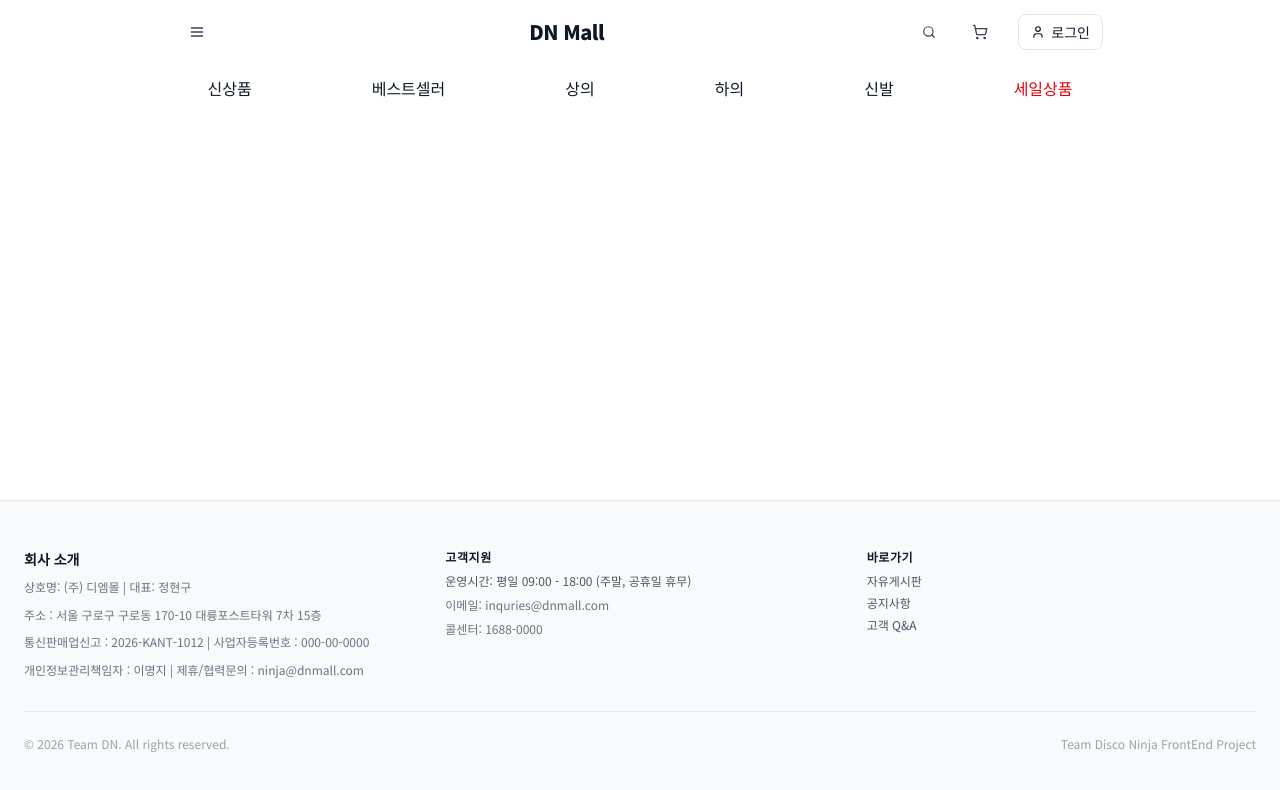
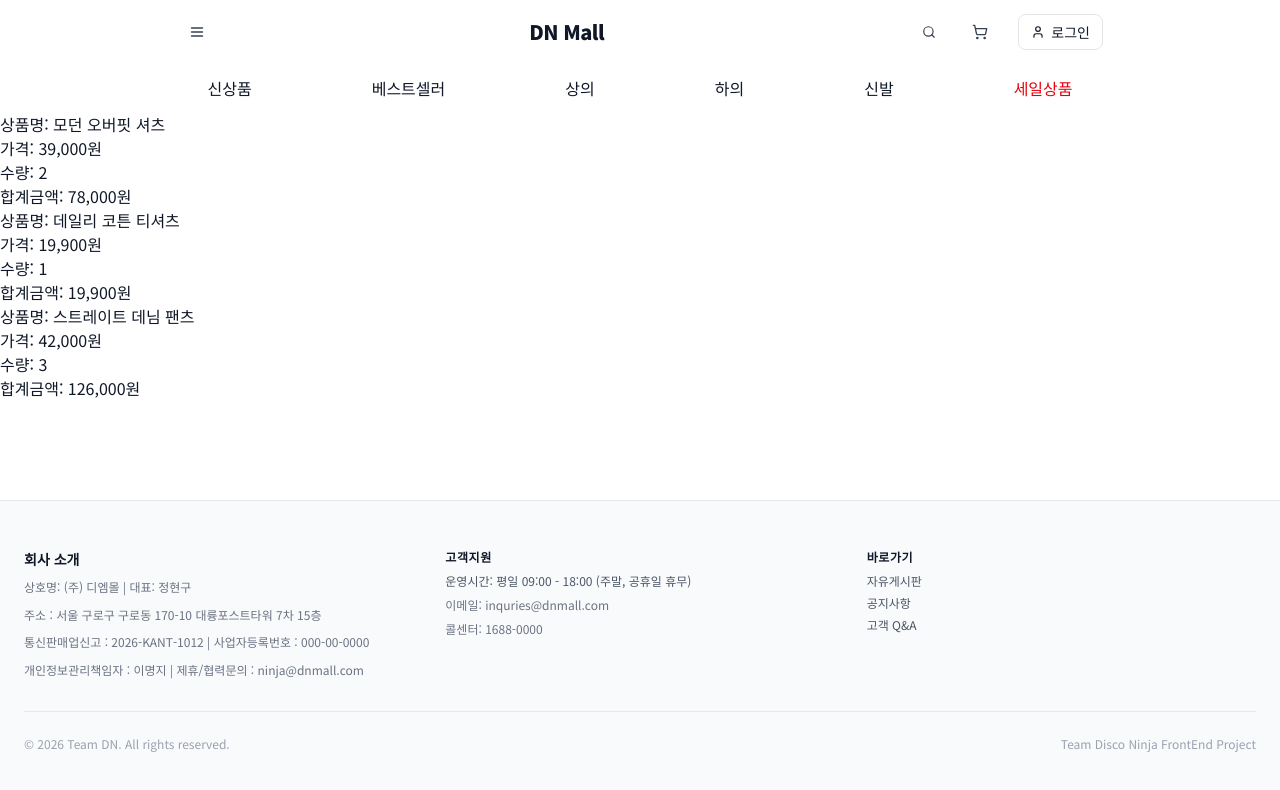
Before and after one commit to mjlee0914/FE-project-teamD, a Next.js app: page /cart in a window 1280 px wide. Shown: the top 790 px of the page. Built offline with nearby package versions, Linux system fonts and the light colour scheme.

Commit message:
feat: 장바구니 타입, 목업 데이터, 상품 목록 추가

```diff
--- a/app/(shop)/cart/page.tsx
+++ b/app/(shop)/cart/page.tsx
@@ -1,3 +1,5 @@
+import CartItemList from '@/domains/cart/components/CartItemList';
+
 export default function Page() {
-    return null;
+    return <CartItemList />;
 }
--- /dev/null
+++ b/domains/cart/components/CartItemList.tsx
@@ -0,0 +1,22 @@
+import { formatPrice } from '@/shared/utils/formatPrice';
+import { MOCK_CART_ITEMS } from '@/shared/mocks/mockData';
+
+export default function CartItemList() {
+    return (
+        <ul>
+            {MOCK_CART_ITEMS.map((item) => {
+                return (
+                    <li key={item.product.id}>
+                        <p>상품명: {item.product.name}</p>
+                        <p>가격: {formatPrice(item.product.price)}</p>
+                        <p>수량: {item.quantity}</p>
+                        <p>
+                            합계금액:{' '}
+                            {formatPrice(item.product.price * item.quantity)}
+                        </p>
+                    </li>
+                );
+            })}
+        </ul>
+    );
+}
--- /dev/null
+++ b/domains/cart/types/cart.types.ts
@@ -0,0 +1,6 @@
+import { Product } from '@/domains/products/types/product.types';
+
+export interface CartItem {
+    product: Product;
+    quantity: number;
+}
--- a/shared/mocks/mockData.ts
+++ b/shared/mocks/mockData.ts
@@ -3,6 +3,7 @@ import { BoardSetting } from '@/domains/boards/types/board.types';
 import { Category } from '@/domains/categories/types/category.types';
 import { FileInfo } from '@/domains/files/types/file.types';
 import { Product } from '@/domains/products/types/product.types';
+import { CartItem } from '@/domains/cart/types/cart.types';
 
 // 중첩 카테고리 트리 Mock Data
 
@@ -194,3 +195,19 @@ export const MOCK_PRODUCTS: Product[] = [
         viewCount: 311,
     },
 ];
+
+// 장바구니 Mock Data
+export const MOCK_CART_ITEMS: CartItem[] = [
+    {
+        product: MOCK_PRODUCTS[0],
+        quantity: 2,
+    },
+    {
+        product: MOCK_PRODUCTS[1],
+        quantity: 1,
+    },
+    {
+        product: MOCK_PRODUCTS[2],
+        quantity: 3,
+    },
+];
```
